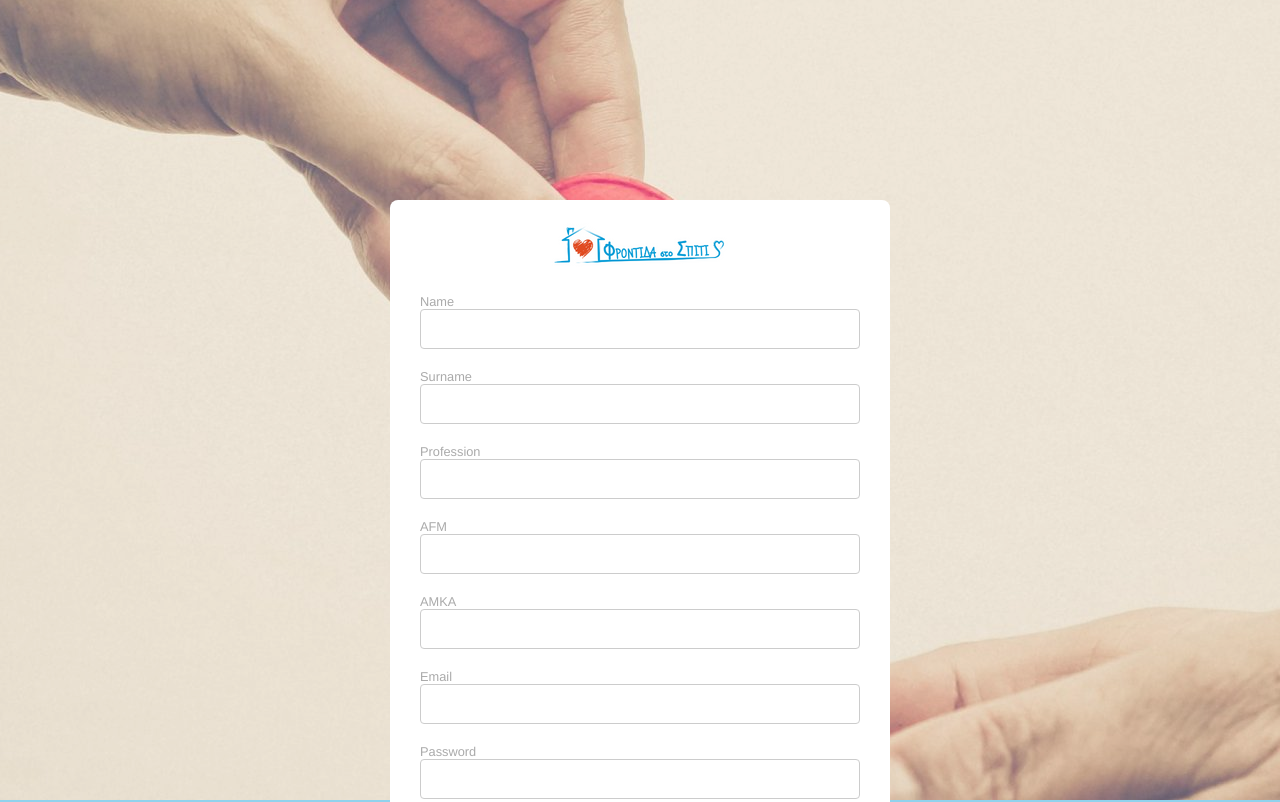
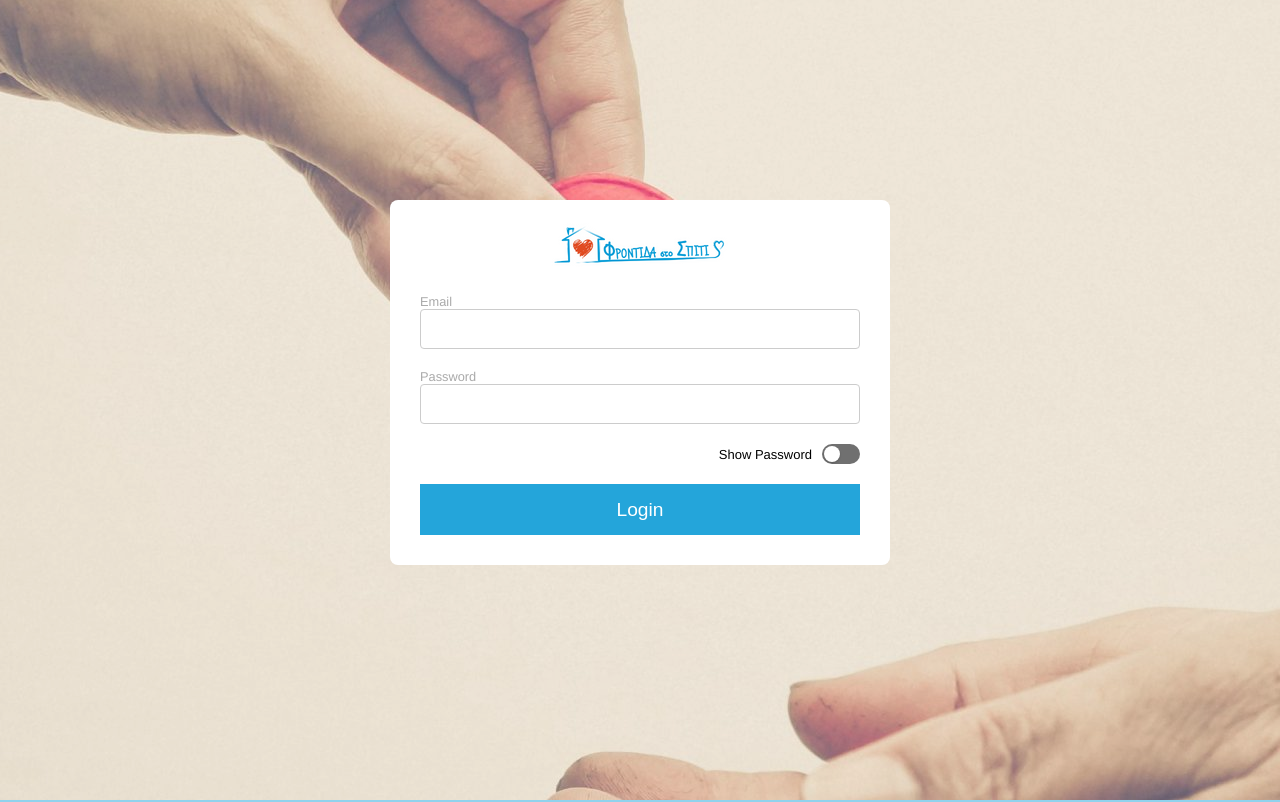
Before and after one commit to spiropoulos94/FRONTIDA_STO_SPITI_frontend, a Vue app: page /login in a window 1280 px wide. Shown: the top 802 px of the page. Built offline with nearby package versions, Linux system fonts and the light colour scheme.

Commit message:
include page styles mixins

```diff
--- a/src/components/LoginForm.vue
+++ b/src/components/LoginForm.vue
@@ -175,10 +175,14 @@ export default {
   name: "LoginForm",
   components: { Spinner, Switch, Switch1 },
   mixins: [api],
+  props: {
+    formType: {
+      type: String,
+      required: true,
+    },
+  },
   data() {
     return {
-      formType: "login",
-      formType: "signup",
       loginFormData: {
         email: import.meta.env.VITE_DEVMAIL || "",
         password: import.meta.env.VITE_DEVPASS || "",
--- a/src/pages/CompleteSignUp.vue
+++ b/src/pages/CompleteSignUp.vue
@@ -1,6 +1,6 @@
 <template>
   <div class="signup-page">
-    <login-form-vue />
+    <login-form-vue formType="signup" />
   </div>
 </template>
 
@@ -21,5 +21,7 @@ export default {
   right: 0;
   top: 0;
   bottom: 0;
+
+  @include entryPage;
 }
 </style>
--- a/src/pages/Login.vue
+++ b/src/pages/Login.vue
@@ -1,7 +1,7 @@
 <template>
   <div class="login-page">
     <!-- <div class="login-wrapper"> -->
-    <LoginFormVue />
+    <LoginFormVue formType="login" />
     <!-- </div> -->
   </div>
 </template>
@@ -23,6 +23,8 @@ export default {
   right: 0;
   top: 0;
   bottom: 0;
+
+  @include entryPage;
 
   &:before {
     content: "";
--- a/src/styles/_mixins.scss
+++ b/src/styles/_mixins.scss
@@ -124,3 +124,11 @@
     color: white;
   }
 }
+
+@mixin entryPage {
+  display: flex;
+  justify-content: center;
+  align-items: center;
+
+  // background: green !important;s
+}
```
